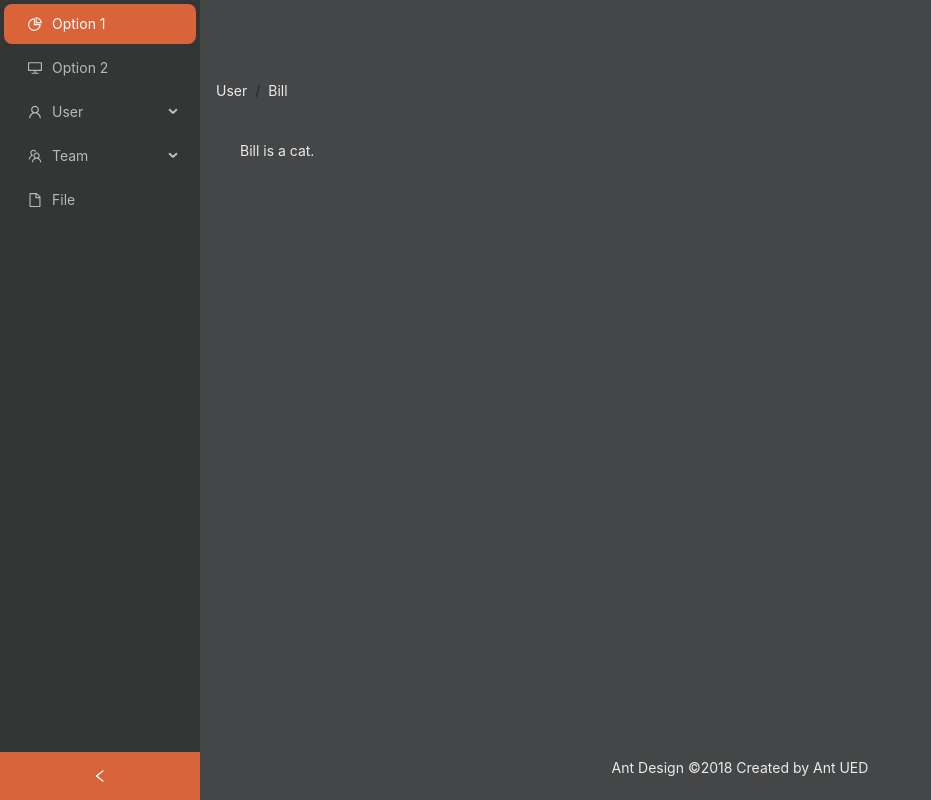
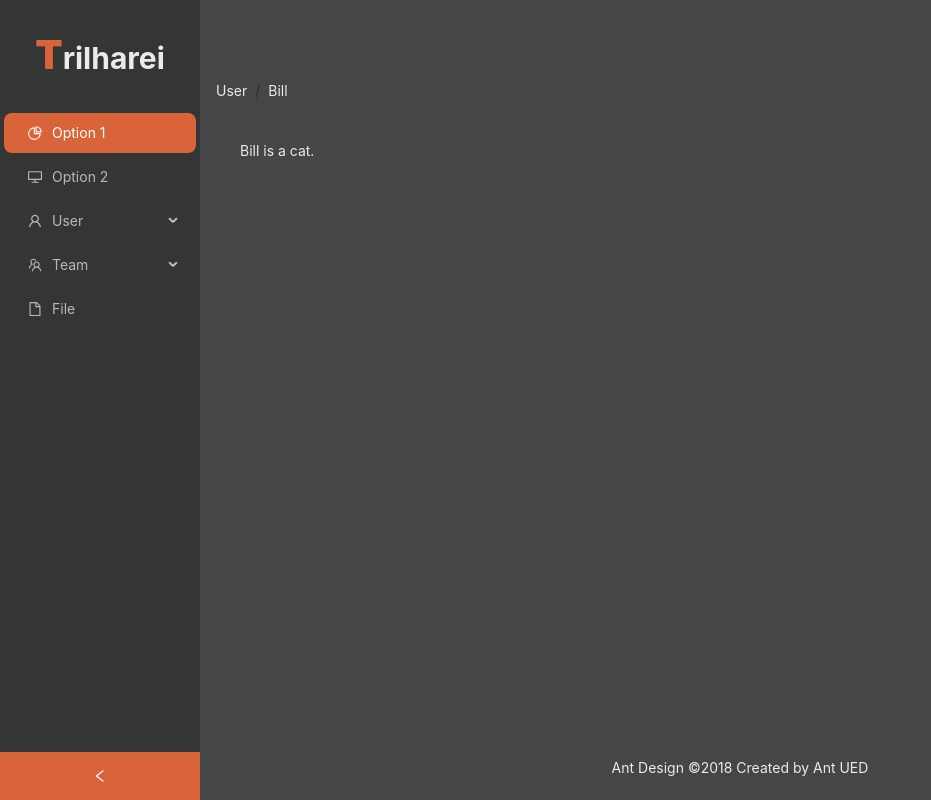
Before and after one commit to Vitoria-Maria0912/Optatives-cc-ufcg, a React (Create React App) app in the folder frontend/: page / in a window 1280 px wide. Shown: the whole page, without its empty margins (0-931 px from the left). Built offline with nearby package versions, Linux system fonts and the light colour scheme; the HTML template or start-up script is replaced by a standard one.

Commit message:
style: adding logo style

```diff
--- a/frontend/src/index.css
+++ b/frontend/src/index.css
@@ -41,3 +41,20 @@ code {
 .ant-menu-submenu-selected span, .ant-menu-submenu-selected i{
   color: #ebebeb !important;
 }
+
+.logo {
+  text-align: center;
+  font-size: 30px;
+  padding: 30px 0px;
+  font-weight: bold;
+}
+
+.logo .logo-T{
+  color: #d9643a;
+  font-size: 40px;
+  font-weight: bolder;
+}
+
+.ant-layout-sider-collapsed .logo .logo-text {
+  display: none !important;
+}
--- a/frontend/src/index.js
+++ b/frontend/src/index.js
@@ -30,7 +30,10 @@ class SiderDemo extends React.Component {
     return (
       <Layout style={{ minHeight: '100vh' }}>
         <Sider collapsible collapsed={this.state.collapsed} onCollapse={this.onCollapse}>
-          <div className="logo" />
+          <div className="logo" >
+           <span className="logo-T">T</span>
+           <span className="logo-text">rilharei</span>
+          </div>
           <Menu theme="dark" defaultSelectedKeys={['1']} mode="inline">
             <Menu.Item key="1" icon={<PieChartOutlined />}>
               Option 1
```
